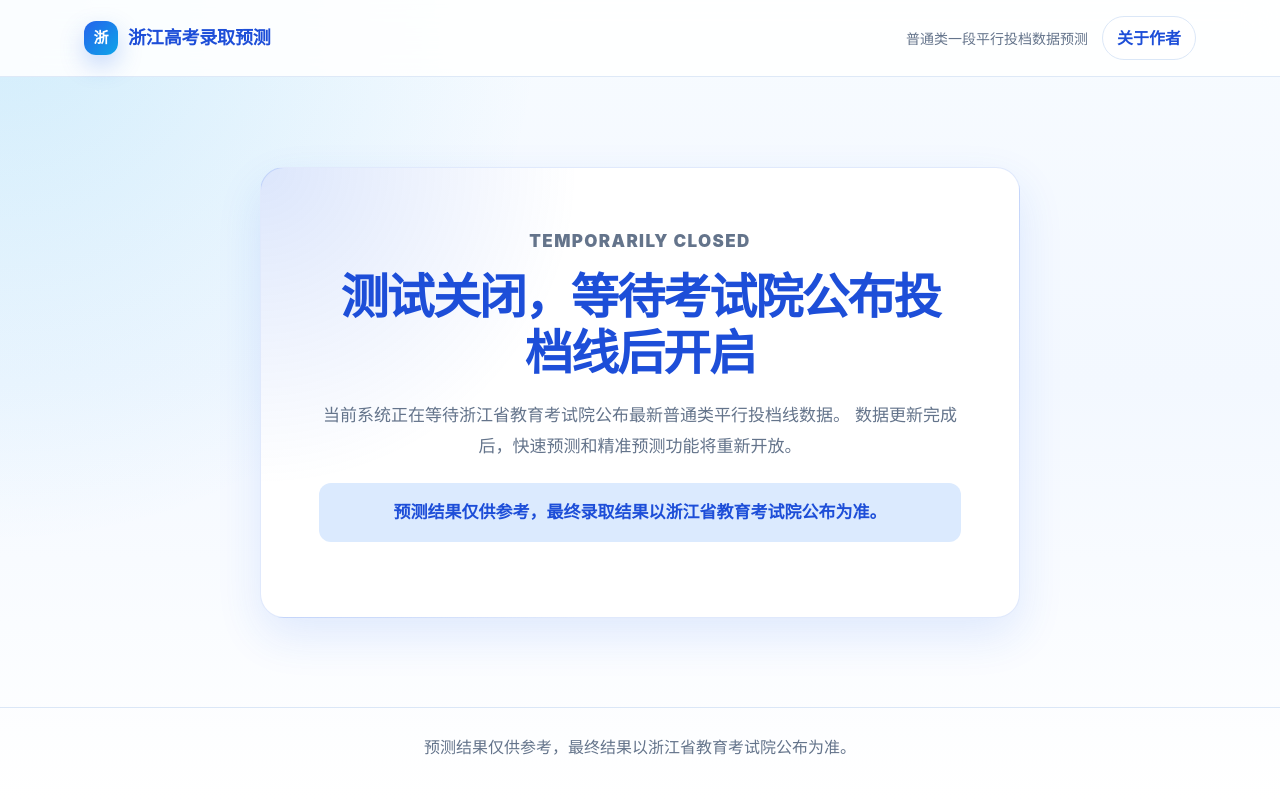
After one commit to shuo8303/gaokao_admission_predictor, a Flask app: template templates/site_closed.html in a window 1280 px wide. The commit adds this page. Run offline with Flask 3, Linux system fonts and the light colour scheme; the template is opened without the code that fills it, so the values that code supplies are empty.

Commit message:
Add temporary site closed mode

```diff
--- a/app.py
+++ b/app.py
@@ -1,6 +1,6 @@
 """Application entry point for the Gaokao Admission Predictor."""
 
-from flask import Flask, request
+from flask import Flask, render_template, request
 
 from blueprints.admin import admin_bp
 from blueprints.main import main_bp
@@ -20,6 +20,19 @@ def create_app():
     app.register_blueprint(precise_bp)
 
     @app.before_request
+    def show_closed_page_when_needed():
+        """Show a temporary closed page before official filing lines publish."""
+        allowed_endpoints = {"static", "admin.stats"}
+
+        if not app.config["SITE_CLOSED"]:
+            return
+
+        if request.endpoint in allowed_endpoints:
+            return
+
+        return render_template("site_closed.html"), 503
+
+    @app.before_request
     def record_visit():
         """Record page visits for lightweight traffic statistics."""
         if request.endpoint == "static":
--- a/static/css/style.css
+++ b/static/css/style.css
@@ -722,6 +722,48 @@ h3 {
     text-align: center;
 }
 
+.closed-page {
+    align-items: center;
+    display: flex;
+    justify-content: center;
+    min-height: calc(100vh - 170px);
+    padding: 56px 24px;
+}
+
+.closed-card {
+    background:
+        radial-gradient(circle at top left, rgba(37, 99, 235, 0.16), transparent 36%),
+        #ffffff;
+    border: 1px solid rgba(37, 99, 235, 0.14);
+    border-radius: var(--radius-large);
+    box-shadow: var(--shadow-card);
+    max-width: 760px;
+    padding: clamp(34px, 6vw, 58px);
+    text-align: center;
+}
+
+.closed-card h1 {
+    color: var(--color-primary-dark);
+    font-size: clamp(30px, 5vw, 48px);
+    line-height: 1.18;
+    margin: 10px 0 18px;
+}
+
+.closed-card p {
+    color: var(--color-muted);
+    font-size: 17px;
+    line-height: 1.8;
+}
+
+.closed-note {
+    background: var(--color-primary-soft);
+    border-radius: var(--radius-small);
+    color: var(--color-primary-dark) !important;
+    font-weight: 800;
+    margin-top: 22px;
+    padding: 14px 16px;
+}
+
 .site-footer {
     border-top: 1px solid var(--color-border);
     color: var(--color-muted);
--- /dev/null
+++ b/templates/site_closed.html
@@ -0,0 +1,19 @@
+{% extends "base.html" %}
+
+{% block title %}测试关闭 - 浙江省高考录取预测系统{% endblock %}
+
+{% block content %}
+<main class="closed-page">
+    <section class="closed-card">
+        <p class="eyebrow">Temporarily Closed</p>
+        <h1>测试关闭，等待考试院公布投档线后开启</h1>
+        <p>
+            当前系统正在等待浙江省教育考试院公布最新普通类平行投档线数据。
+            数据更新完成后，快速预测和精准预测功能将重新开放。
+        </p>
+        <p class="closed-note">
+            预测结果仅供参考，最终录取结果以浙江省教育考试院公布为准。
+        </p>
+    </section>
+</main>
+{% endblock %}
```
Also changed, not shown: config.py (+7 -1 lines).
